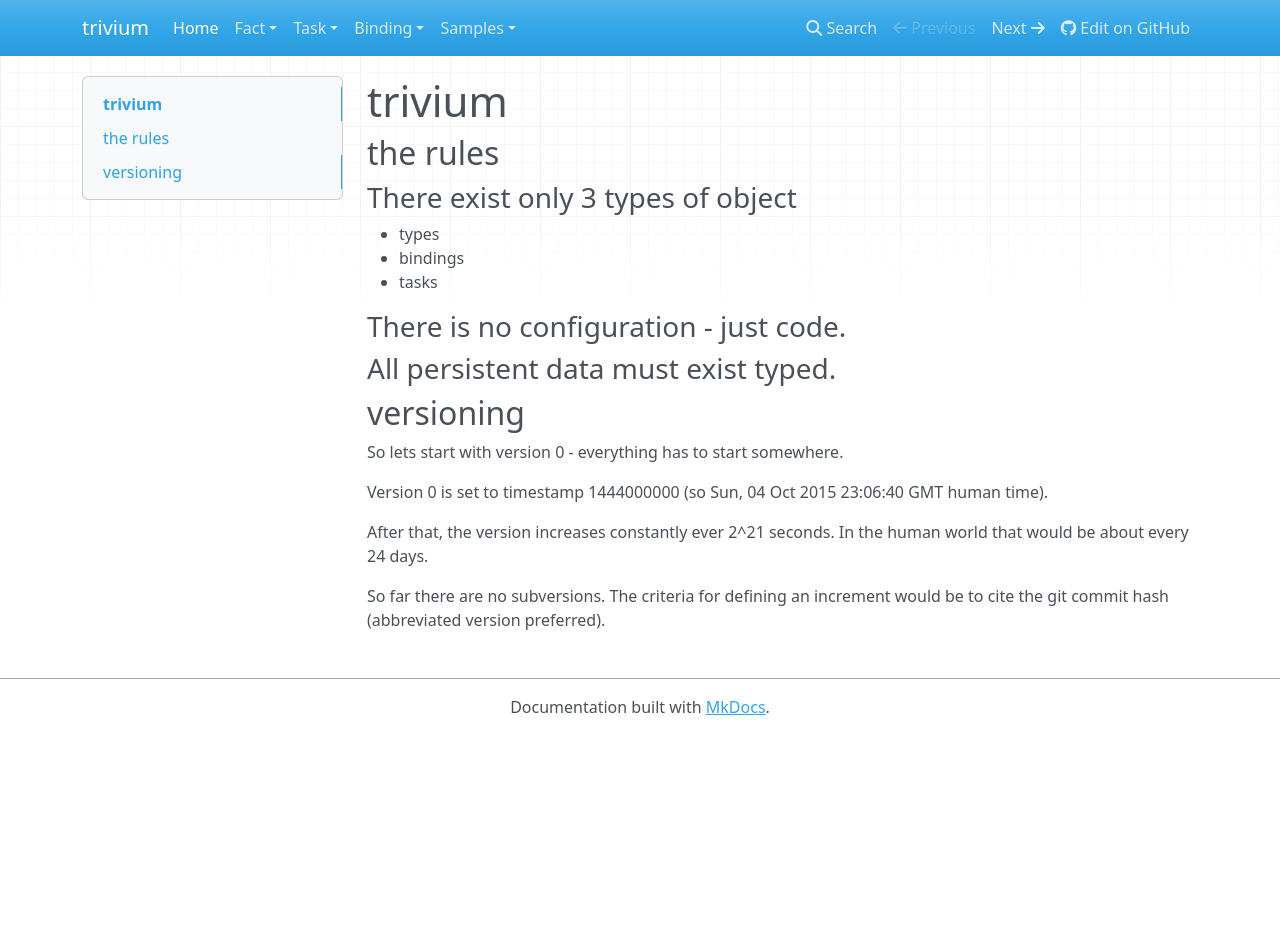
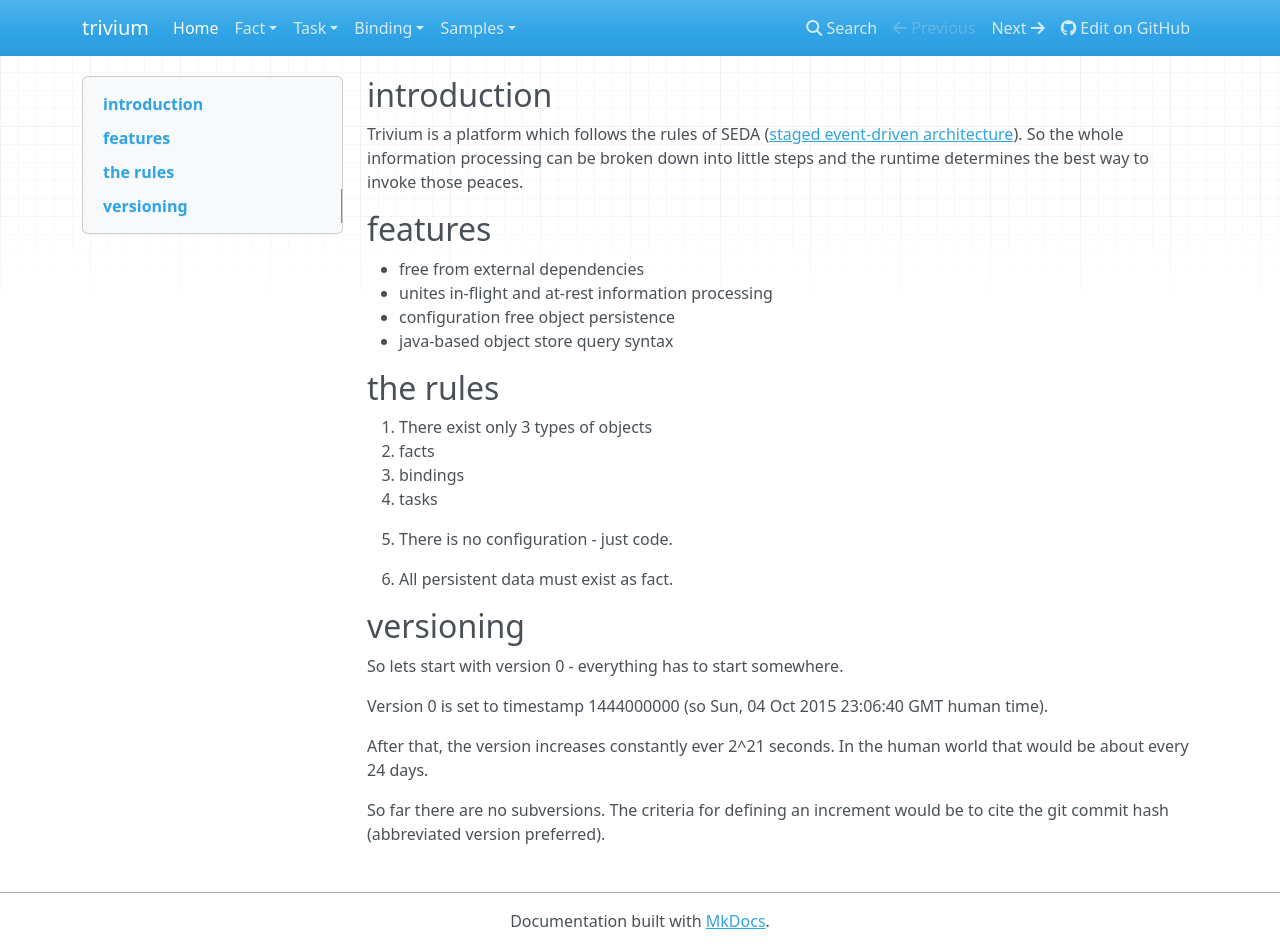
Before and after one commit to JensWalter/trivium, an MkDocs documentation site: the page built from docs/index.md, in a window 1280 px wide and 949 px high. Built offline with MkDocs 1.6.1, drawn with Linux system fonts in a browser that asks for light colours; nearby versions of some CDN libraries; old or Windows-style settings are respelled for this version of MkDocs.

Commit message:
more doc refinements

```diff
--- a/docs/index.md
+++ b/docs/index.md
@@ -1,17 +1,26 @@
-# trivium
+## introduction
 
+Trivium is a platform which follows the rules of SEDA ([staged event-driven architecture](https://en.wikipedia.org/wiki/Staged_event-driven_architecture)).
+So the whole information processing can be broken down into little steps and the runtime determines the best way to invoke those peaces.
+
+## features
+
+* free from external dependencies
+* unites in-flight and at-rest information processing
+* configuration free object persistence
+* java-based object store query syntax
 
 ## the rules
 
-### There exist only 3 types of object
+1. There exist only 3 types of objects
+  * facts
+  * bindings
+  * tasks
 
-* types
-* bindings
-* tasks
 
-### There is no configuration - just code.
+1. There is no configuration - just code.
 
-### All persistent data must exist typed.
+1. All persistent data must exist as fact.
 
 
 ## versioning
```
Also changed, not shown: README.md (+2 -2 lines).
